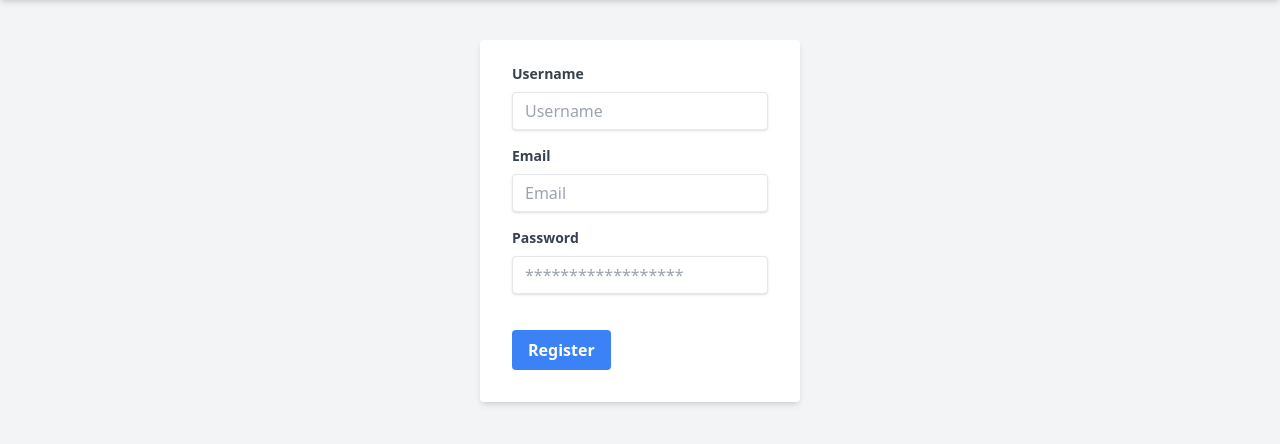
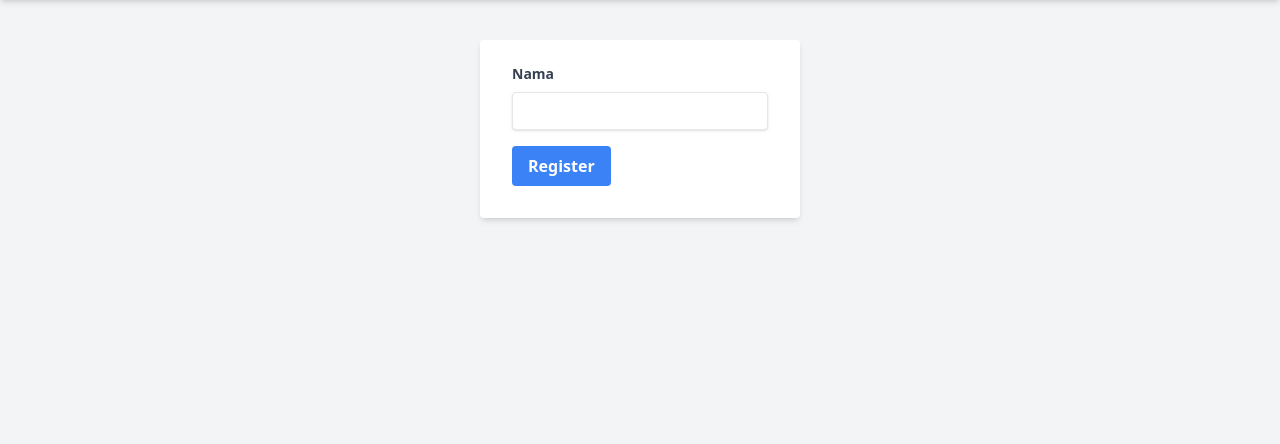
Before and after one commit to PBP-kelompok-c13/sport_watch, a Django app: template portal_berita/templates/portal_berita/register.html in a window 1280 px wide. Shown: the part 64-508 px from the top of the page. Run offline with Django 5.2, Linux system fonts and the light colour scheme; the template is opened without the code that fills it: values that come from a table or form of the project are taken from there, others are empty; some libraries are stand-ins or nearby versions.

Commit message:
Menambahkan fitur register, login dan logout

```diff
--- a/portal_berita/templates/portal_berita/main.html
+++ b/portal_berita/templates/portal_berita/main.html
@@ -12,6 +12,11 @@
             <p class="text-gray-500">{{ Welcome }}</p>
             <p class="text-gray-500">{{ Who }}</p>
         </div>
+        <div class="mt-6">
+            <a href="{% url 'portal_berita:logout' %}" class="bg-red-500 hover:bg-red-700 text-white font-bold py-2 px-4 rounded">
+                Logout
+            </a>
+        </div>
     </div>
 </div>
 {% endblock %}
--- a/portal_berita/templates/portal_berita/register.html
+++ b/portal_berita/templates/portal_berita/register.html
@@ -6,27 +6,22 @@
 {% block content %}
 <div class="flex justify-center">
     <div class="w-full max-w-xs">
-        <form class="bg-white shadow-md rounded px-8 pt-6 pb-8 mb-4">
-            <div class="mb-4">
-                <label class="block text-gray-700 text-sm font-bold mb-2" for="username">
-                    Username
-                </label>
-                <input class="shadow appearance-none border rounded w-full py-2 px-3 text-gray-700 leading-tight focus:outline-none focus:shadow-outline" id="username" type="text" placeholder="Username">
-            </div>
-            <div class="mb-4">
-                <label class="block text-gray-700 text-sm font-bold mb-2" for="email">
-                    Email
-                </label>
-                <input class="shadow appearance-none border rounded w-full py-2 px-3 text-gray-700 leading-tight focus:outline-none focus:shadow-outline" id="email" type="email" placeholder="Email">
-            </div>
-            <div class="mb-6">
-                <label class="block text-gray-700 text-sm font-bold mb-2" for="password">
-                    Password
-                </label>
-                <input class="shadow appearance-none border rounded w-full py-2 px-3 text-gray-700 mb-3 leading-tight focus:outline-none focus:shadow-outline" id="password" type="password" placeholder="******************">
-            </div>
+        <form method="post" action="{% url 'portal_berita:register' %}" class="bg-white shadow-md rounded px-8 pt-6 pb-8 mb-4">
+            {% csrf_token %}
+            {% for field in form %}
+                <div class="mb-4">
+                    <label class="block text-gray-700 text-sm font-bold mb-2" for="{{ field.id_for_label }}">
+                        {{ field.label }}
+                    </label>
+                    <input class="shadow appearance-none border rounded w-full py-2 px-3 text-gray-700 leading-tight focus:outline-none focus:shadow-outline" id="{{ field.id_for_label }}" type="{{ field.field.widget.input_type }}" name="{{ field.name }}">
+
+                    {% for error in field.errors %}
+                        <p class="text-red-500 text-xs italic">{{ error }}</p>
+                    {% endfor %}
+                </div>
+            {% endfor %}
             <div class="flex items-center justify-between">
-                <button class="bg-blue-500 hover:bg-blue-700 text-white font-bold py-2 px-4 rounded focus:outline-none focus:shadow-outline" type="button">
+                <button class="bg-blue-500 hover:bg-blue-700 text-white font-bold py-2 px-4 rounded focus:outline-none focus:shadow-outline" type="submit">
                     Register
                 </button>
             </div>
```
Also changed, not shown: portal_berita/templates/portal_berita/login.html (+9 -8 lines).
